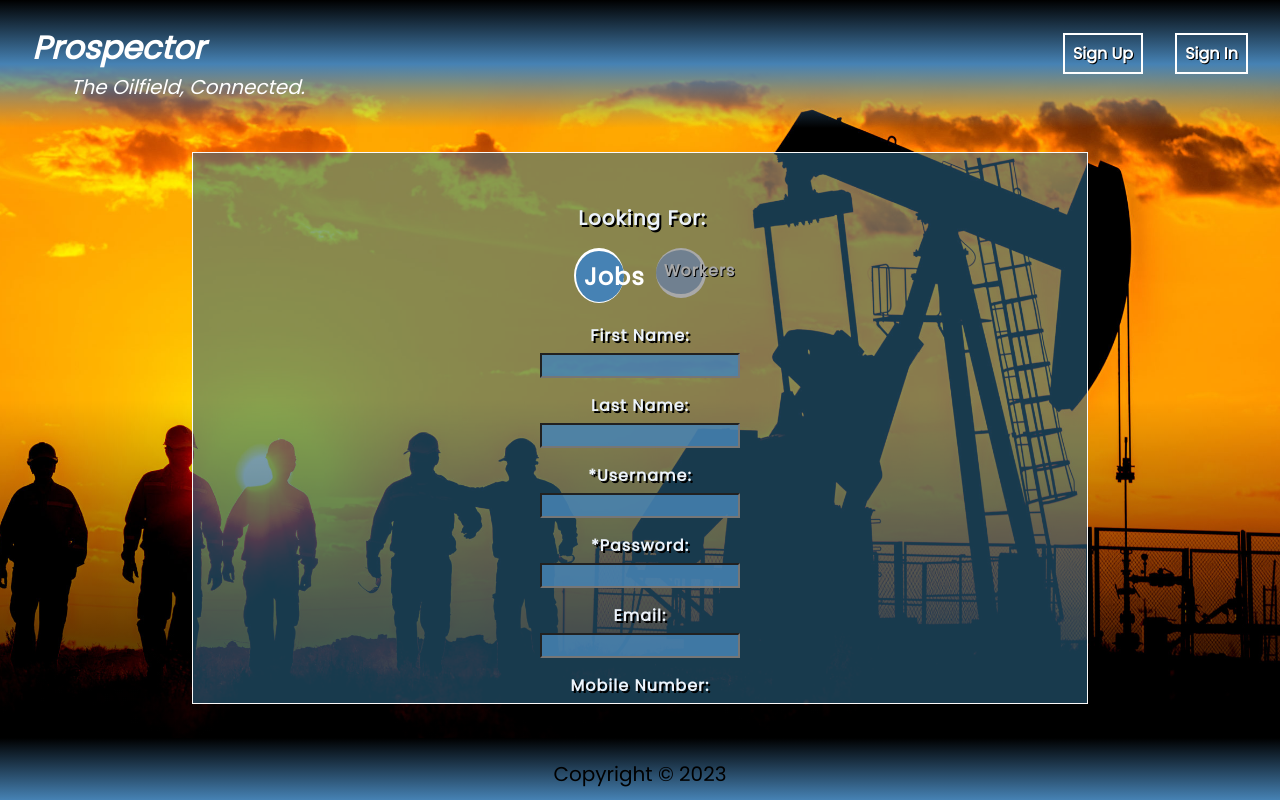
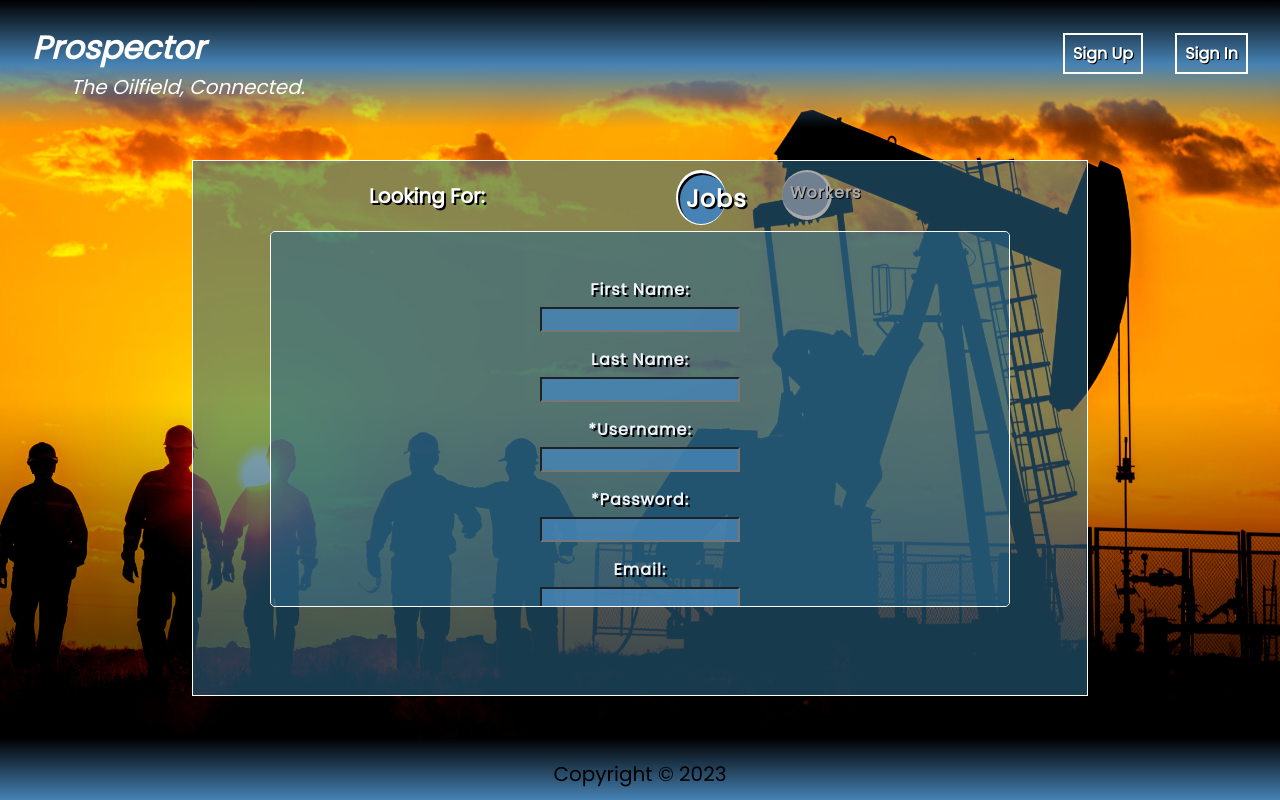
Before and after one commit to TheShzaMan/Capstone_Project-Frontend, a React (Create React App) app: page /register in a window 1280 px wide. Built offline with nearby package versions, Linux system fonts and the light colour scheme.

Commit message:
More work on isWorker select buttons. Currently sending post request upon click and not capturing value.

```diff
--- a/src/App.css
+++ b/src/App.css
@@ -143,11 +143,11 @@ label {
 
 form {
 	display: flex;
-
-	margin: 1vh 15vw;
+	border-radius: 5px;
+	margin: 1vh 1vw;
 	flex-direction: column;
 	overflow: auto;
-	max-height: 75%;
+	max-height: 100%;
 	align-items: center;
 	padding: 2%;
 	/* margin-top: 5%; */
--- a/src/components/UserCard/UserCard.jsx
+++ b/src/components/UserCard/UserCard.jsx
@@ -5,7 +5,7 @@ import { useState } from "react";
 const UserCard = ({ displayedUser, thisUserId, handleClickEdit }) => {
 	const user = displayedUser;
 
-	console.log("user from UserCard:", user);
+	//console.log("user from UserCard:", user);
 	// console.log({ thisUserId });
 	return !user ? (
 		<div className='loading'>Loading...</div>
--- a/src/pages/RegisterPage/RegisterPage.css
+++ b/src/pages/RegisterPage/RegisterPage.css
@@ -1,16 +1,27 @@
 .isWorker {
 	display: flex;
-	flex-direction: column;
+	flex-direction: row;
 	align-self: center;
-	align-items: end;
-	margin-left: 0;
+	align-items: baseline;
+	margin-left: 7vh;
 	margin-right: 0;
 	column-gap: 1rem;
+	justify-content: start;
+	margin-bottom: 20px;
+}
+.isWorker p {
+	color: white;
+	margin-bottom: 0;
+	margin-top: 15px;
+	text-shadow: 2px 2px black;
 }
 .work-select {
 	display: inline-grid;
 	grid-template-columns: auto auto;
-	column-gap: 2rem;
+	/* column-gap: 2rem; */
+	position: absolute;
+	top: 20vh;
+	right: 35vw;
 }
 
 .register-form {
@@ -59,6 +70,8 @@
 	border-right: 0px solid white;
 	font-size: 24px;
 	transition-duration: 250ms;
+	text-shadow: 2px 2px black;
+	box-shadow: inset 2px 2px black;
 }
 .worker[target="workerbtn"] {
 	background-color: steelblue;
@@ -68,6 +81,8 @@
 	border-right: 0px solid white;
 	font-size: 24px;
 	transition-duration: 250ms;
+	text-shadow: 2px 2px black;
+	box-shadow: inset 2px 2px black;
 }
 .provider[target="workerbtn"] {
 	background-color: slategray;
@@ -95,7 +110,20 @@
 }
 .register-form form {
 	padding-top: 5vh;
+	margin-top: 5px;
+	height: 80%;
 }
+.form-container {
+	margin-top: 2vh;
+	border: solid 1px white;
+	/* margin-bottom: 20vh; */
+	background: rgba(43, 104, 139, 0.555);
+	padding: 5%;
+	height: 67vh;
+	width: 70vw;
+	padding-top: 0;
+}
+
 /* custom radio buttons */
 
 /* .radio {
--- a/src/pages/RegisterPage/RegisterPage.js
+++ b/src/pages/RegisterPage/RegisterPage.js
@@ -49,7 +49,7 @@ const RegisterPage = () => {
 
 	return (
 		<div className='register-form container'>
-			<form onSubmit={handleSubmit}>
+			<div className='form-container'>
 				<label className='isWorker'>
 					<p>Looking For:</p>
 					<div className='work-select'>
@@ -60,12 +60,11 @@ const RegisterPage = () => {
 							onChange={handleInputChange} */}
 
 						<button
+							target='workerbtn'
+							className={formType}
+							onClick={handleClickJ}
 							type='radio'
-							className={formType}
-							target='workerbtn'
-							name='isWorker'
-							onClick={handleClickJ}
-							// checked={true}
+							name='isWorker' // checked={true}
 							value={formData.isWorker}
 							onChange={handleInputChange}
 						>
@@ -86,7 +85,7 @@ const RegisterPage = () => {
 						{/* </select> */}
 					</div>
 				</label>
-
+				<form onSubmit={handleSubmit}>
 					{/* <p>Looking For:</p>
 					<label className='radio' name='isWorker'>
 						Work
@@ -264,6 +263,7 @@ const RegisterPage = () => {
 					/>
 				</div>
 			</div>
+		</div>
 	);
 };
 
```
Lines whose indentation alone changed are shown as unchanged.
